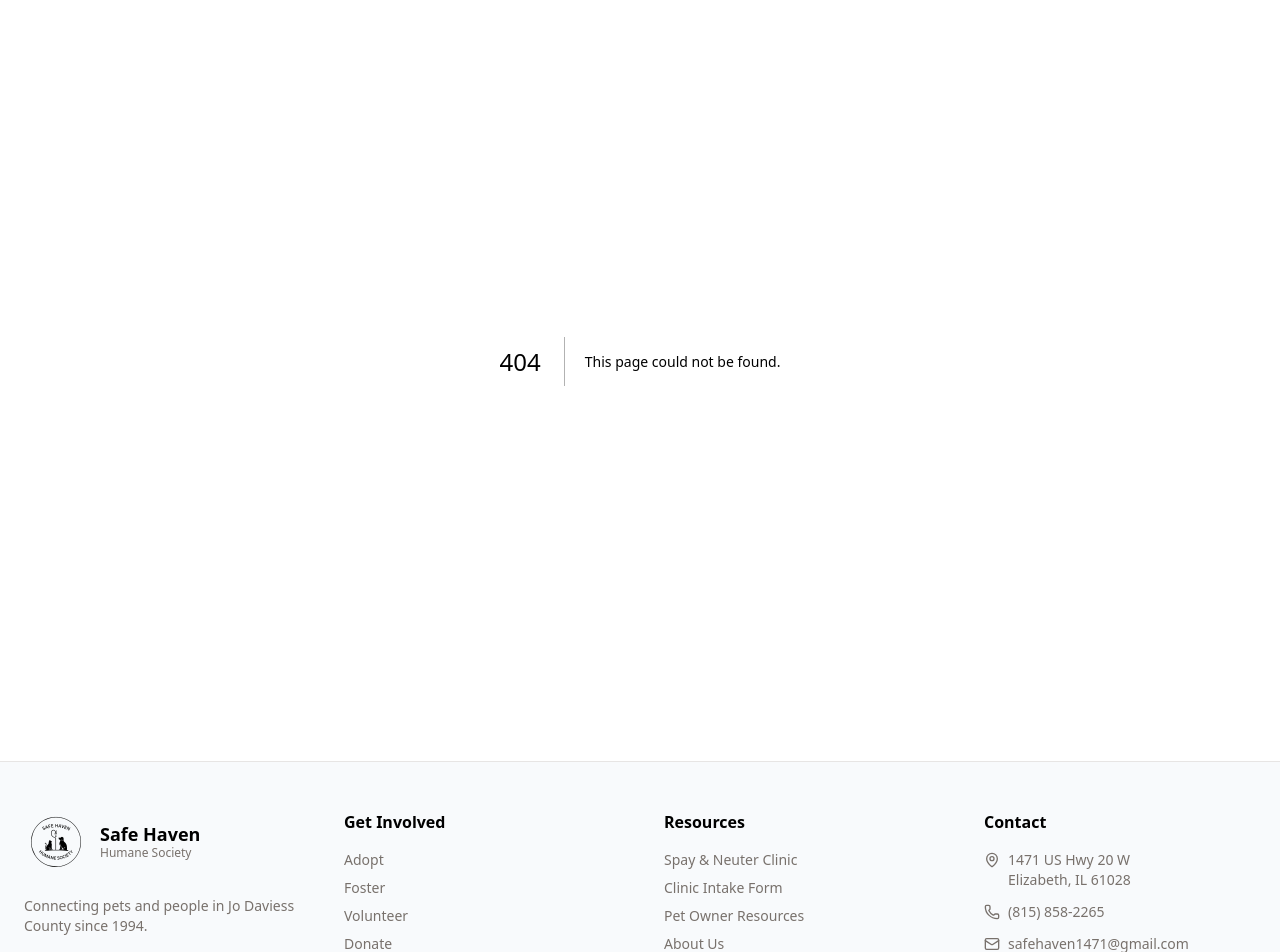
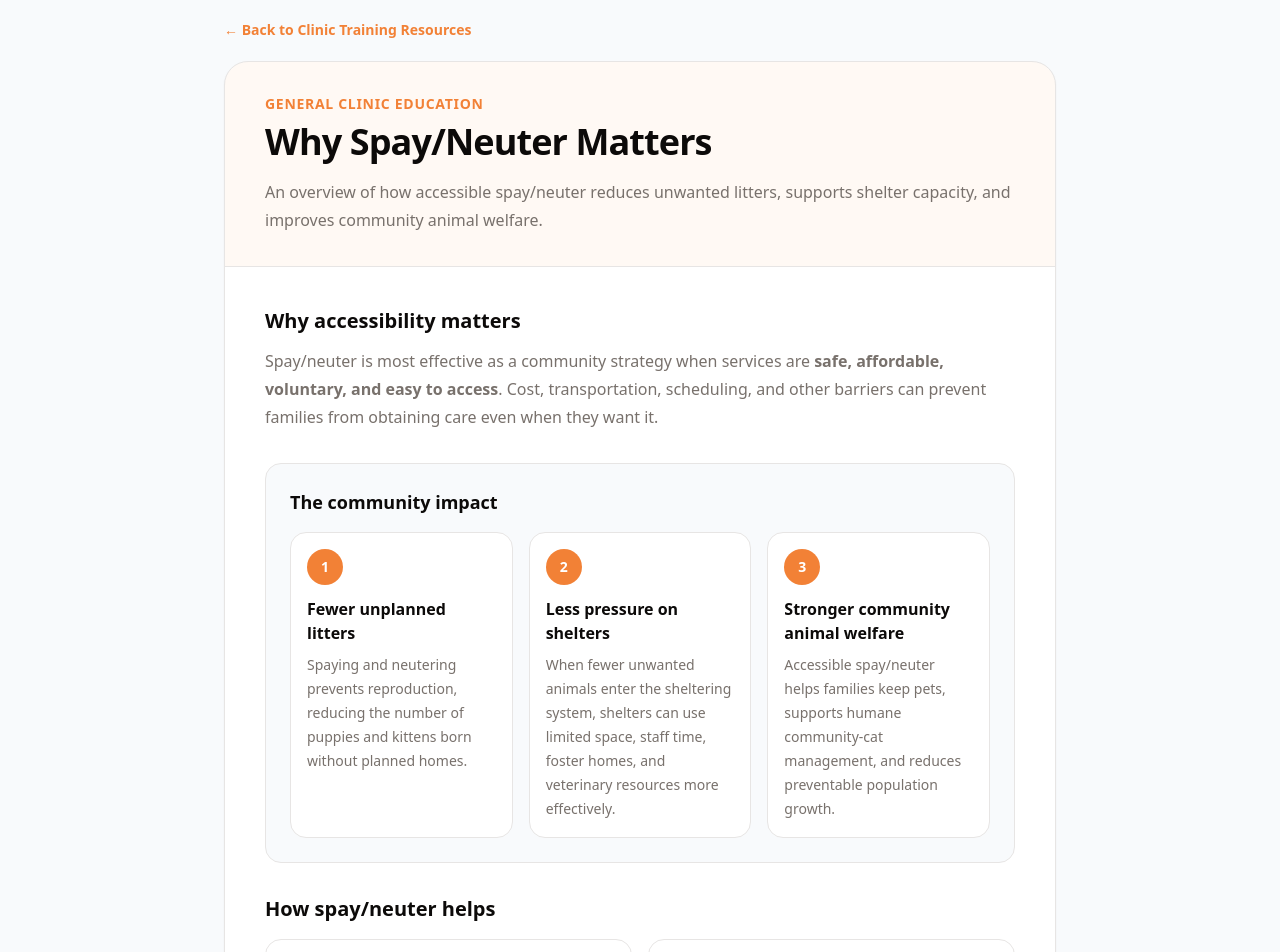
Before and after one commit to 7nqwsvhv99-hash/safe-haven-site, a Next.js app: page /resources/why-spay-neuter-matters in a window 1280 px wide. Before the commit this address had no page. Shown: the part 120-1072 px from the top of the page. Built offline with nearby package versions, Linux system fonts and the light colour scheme.

Commit message:
Add why spay neuter matters education resource

```diff
--- /dev/null
+++ b/src/app/resources/why-spay-neuter-matters/page.tsx
@@ -0,0 +1,172 @@
+import Link from "next/link";
+
+const impactSteps = [
+  {
+    number: "1",
+    title: "Fewer unplanned litters",
+    text: "Spaying and neutering prevents reproduction, reducing the number of puppies and kittens born without planned homes.",
+  },
+  {
+    number: "2",
+    title: "Less pressure on shelters",
+    text: "When fewer unwanted animals enter the sheltering system, shelters can use limited space, staff time, foster homes, and veterinary resources more effectively.",
+  },
+  {
+    number: "3",
+    title: "Stronger community animal welfare",
+    text: "Accessible spay/neuter helps families keep pets, supports humane community-cat management, and reduces preventable population growth.",
+  },
+];
+
+const benefits = [
+  {
+    title: "Prevents unwanted litters",
+    text: "The most direct benefit is simple: sterilized animals cannot produce accidental litters. This reduces the number of animals needing homes and helps prevent future shelter intake.",
+  },
+  {
+    title: "Supports shelter capacity",
+    text: "Shelters work within a limited capacity for care. Preventing avoidable intake creates more room and resources for animals who are lost, injured, abandoned, or otherwise truly need shelter services.",
+  },
+  {
+    title: "Can provide health benefits",
+    text: "Spaying prevents uterine infection and eliminates the risk of ovarian and uterine cancers. Neutering eliminates testicular cancer risk and can reduce some prostate problems. Timing should be discussed with a veterinarian because the best age can vary by species, breed, size, health, and individual circumstances.",
+  },
+  {
+    title: "Can reduce some mating-related behaviors",
+    text: "Sterilization can reduce behaviors driven by reproductive hormones, including roaming, urine marking, and some mating-related vocalization or fighting. It is not a substitute for training, enrichment, or behavior support.",
+  },
+];
+
+export default function WhySpayNeuterMattersResourcePage() {
+  return (
+    <main className="min-h-screen bg-slate-50">
+      <div className="mx-auto max-w-4xl px-5 py-10 sm:px-8 sm:py-14">
+        <Link
+          href="/portal/clinic?section=training"
+          className="text-sm font-semibold text-primary hover:underline"
+        >
+          ← Back to Clinic Training Resources
+        </Link>
+
+        <article className="mt-5 overflow-hidden rounded-3xl border bg-white shadow-sm">
+          <header className="border-b bg-primary/5 px-6 py-8 sm:px-10">
+            <p className="text-sm font-bold uppercase tracking-wider text-primary">
+              General Clinic Education
+            </p>
+            <h1 className="mt-2 text-3xl font-bold tracking-tight sm:text-4xl">
+              Why Spay/Neuter Matters
+            </h1>
+            <p className="mt-4 max-w-3xl text-base leading-7 text-muted-foreground">
+              An overview of how accessible spay/neuter reduces unwanted litters, supports shelter capacity, and improves community animal welfare.
+            </p>
+          </header>
+
+          <div className="space-y-8 px-6 py-8 sm:px-10 sm:py-10">
+            <section>
+              <h2 className="text-xl font-bold">Why accessibility matters</h2>
+              <p className="mt-3 leading-7 text-muted-foreground">
+                Spay/neuter is most effective as a community strategy when services are <strong>safe, affordable, voluntary, and easy to access</strong>. Cost, transportation, scheduling, and other barriers can prevent families from obtaining care even when they want it.
+              </p>
+            </section>
+
+            <section className="rounded-2xl border bg-slate-50 p-5 sm:p-6">
+              <h2 className="text-lg font-bold">The community impact</h2>
+              <div className="mt-4 grid gap-4 md:grid-cols-3">
+                {impactSteps.map((step) => (
+                  <div key={step.number} className="rounded-2xl border bg-white p-4">
+                    <div className="flex h-9 w-9 items-center justify-center rounded-full bg-primary text-sm font-bold text-white">
+                      {step.number}
+                    </div>
+                    <h3 className="mt-3 font-semibold">{step.title}</h3>
+                    <p className="mt-2 text-sm leading-6 text-muted-foreground">{step.text}</p>
+                  </div>
+                ))}
+              </div>
+            </section>
+
+            <section>
+              <h2 className="text-xl font-bold">How spay/neuter helps</h2>
+              <div className="mt-4 grid gap-4 md:grid-cols-2">
+                {benefits.map((item) => (
+                  <div key={item.title} className="rounded-2xl border p-4">
+                    <h3 className="font-semibold">{item.title}</h3>
+                    <p className="mt-2 text-sm leading-6 text-muted-foreground">{item.text}</p>
+                  </div>
+                ))}
+              </div>
+            </section>
+
+            <section>
+              <h2 className="text-xl font-bold">Why this matters to shelters</h2>
+              <p className="mt-3 leading-7 text-muted-foreground">
+                Spay/neuter is one part of a broader shelter and community strategy. When fewer animals are born without planned homes, shelters are better positioned to stay within their capacity for care and focus resources on animals who genuinely need housing, medical care, reunification, foster care, or adoption.
+              </p>
+            </section>
+
+            <section>
+              <h2 className="text-xl font-bold">Why this matters for community cats</h2>
+              <p className="mt-3 leading-7 text-muted-foreground">
+                For unowned community cats, sterilization is a core part of Trap-Neuter-Return. Preventing new litters is what makes humane population management possible over time, especially when programs also identify and sterilize new intact cats entering the area.
+              </p>
+            </section>
+
+            <section className="rounded-2xl border bg-slate-50 p-5">
+              <h2 className="text-lg font-bold">Spay/neuter is important, but it is not the only solution</h2>
+              <p className="mt-2 leading-7 text-muted-foreground">
+                Strong animal-welfare systems also depend on adoption, foster care, lost-pet reunification, accessible veterinary care, pet-retention support, humane community-cat programs, and responsible shelter capacity management. Spay/neuter works best as part of that larger system.
+              </p>
+            </section>
+
+            <aside className="rounded-2xl border border-primary/20 bg-primary/5 p-5">
+              <h2 className="text-lg font-bold">Clinic-day takeaway</h2>
+              <p className="mt-2 leading-7 text-muted-foreground">
+                Every completed spay or neuter prevents future reproduction for that animal. Accurate patient identification, safe surgery, complete documentation, and clear discharge instructions all contribute to the larger community impact of the clinic.
+              </p>
+            </aside>
+
+            <section className="border-t pt-6">
+              <h2 className="text-base font-bold">Evidence and best-practice guidance</h2>
+              <p className="mt-2 text-sm leading-6 text-muted-foreground">
+                This resource is based on guidance from the ASPCA, the American Veterinary Medical Association, Humane World for Animals, and Shelter Animals Count on accessible sterilization, shelter capacity, population management, and the health and behavioral effects of spay/neuter.
+              </p>
+              <div className="mt-3 flex flex-wrap gap-x-5 gap-y-2 text-sm font-semibold">
+                <a
+                  href="https://www.aspca.org/about-us/aspca-policy-and-position-statements/position-statement-mandatory-spayneuter-laws"
+                  target="_blank"
+                  rel="noopener noreferrer"
+                  className="text-primary hover:underline"
+                >
+                  ASPCA Spay/Neuter Access Guidance
+                </a>
+                <a
+                  href="https://ebusiness.avma.org/files/productdownloads/mcm-client-brochures-spay-neuter-2022.pdf"
+                  target="_blank"
+                  rel="noopener noreferrer"
+                  className="text-primary hover:underline"
+                >
+                  AVMA Spay/Neuter Overview
+                </a>
+                <a
+                  href="https://www.humaneworld.org/en/campaign/spay-neuter"
+                  target="_blank"
+                  rel="noopener noreferrer"
+                  className="text-primary hover:underline"
+                >
+                  Humane World: Why Spay/Neuter Matters
+                </a>
+                <a
+                  href="https://www.shelteranimalscount.org/altered-status-at-intake-for-2025-spay-neuter-awareness-month/"
+                  target="_blank"
+                  rel="noopener noreferrer"
+                  className="text-primary hover:underline"
+                >
+                  Shelter Animals Count: Altered Status at Intake
+                </a>
+              </div>
+            </section>
+          </div>
+        </article>
+      </div>
+    </main>
+  );
+}
```
